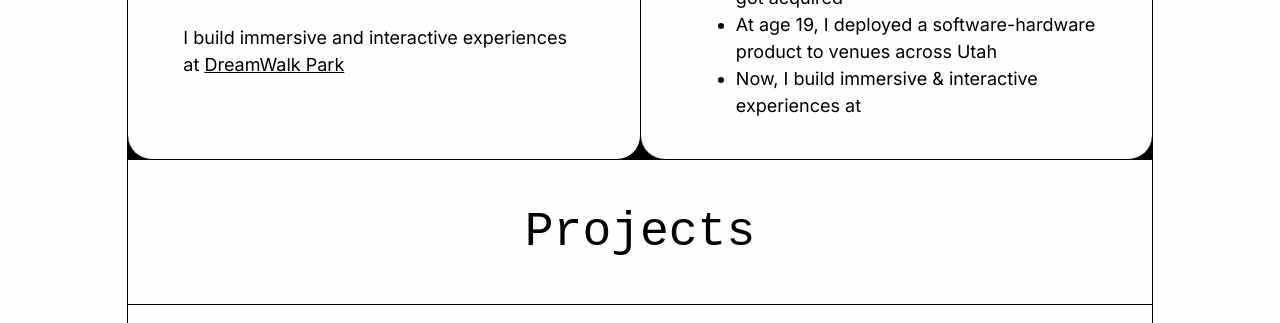
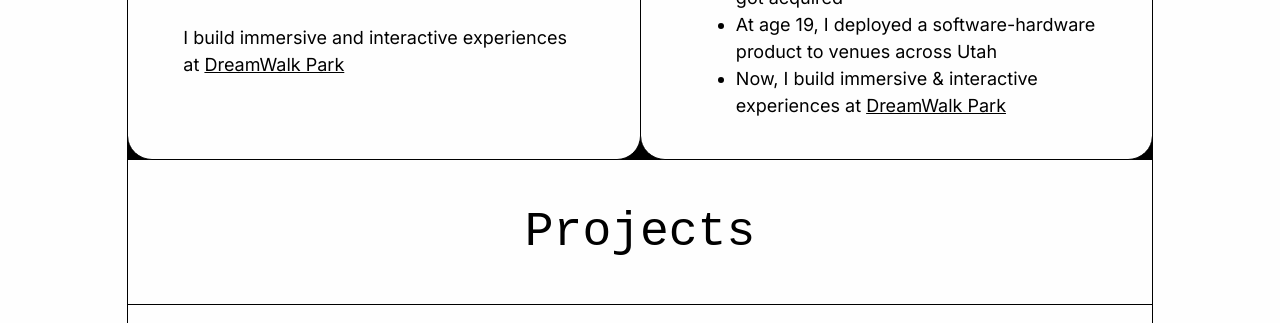
Before and after one commit to richgrov/grover.sh, an Astro site: page / in a window 1280 px wide. Shown: the part 345-668 px from the top of the page. Built offline with nearby package versions, Linux system fonts and the light colour scheme; Astro itself is replaced by a stand-in of ours; a web font is replaced by a local one.

Commit message:
Fix missing link

```diff
--- a/src/pages/index.astro
+++ b/src/pages/index.astro
@@ -51,7 +51,11 @@ const articles: any[] = await Promise.all(
               At age 19, I deployed a software-hardware product to venues across
               Utah
             </li>
-            <li>Now, I build immersive & interactive experiences at</li>
+            <li>
+              Now, I build immersive & interactive experiences at
+              <a href="https://dreamwalk.com/" target="_blank">DreamWalk Park</a
+              >
+            </li>
           </ul>
         </div>
       </div>
```
